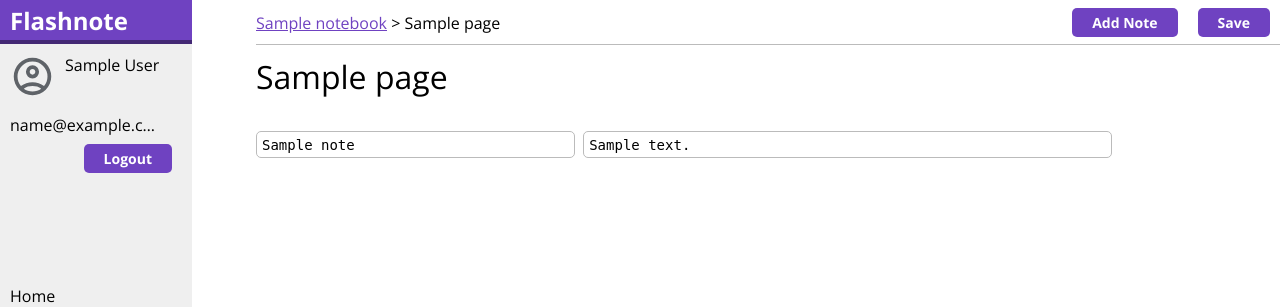
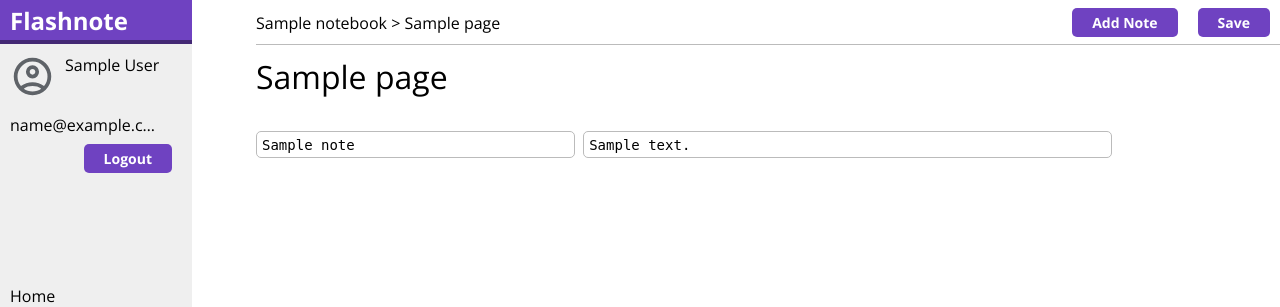
Before and after one commit to troshchiy/flashnote, a Django app: page /editor/page/00000000-0000-0000-0000-000000000001/ in a window 1280 px wide. Shown: the top 307 px of the page. Run offline with Django 5.2, Linux system fonts and the light colour scheme; a user stored in the database is signed in; tables that the repository leaves empty hold one stand-in row (values such as "Sample post").

Commit message:
Change the link style of the editor header

```diff
--- a/flashnote/editor/static/css/editor.css
+++ b/flashnote/editor/static/css/editor.css
@@ -79,6 +79,15 @@ table input:hover {
     position:-webkit-sticky;
     position:sticky;
     top:0;
+}
+
+#editor-header a {
+    color:#000;
+    text-decoration:none;
+}
+
+#editor-header a:hover {
+    color:#6f42c1;
 }
 
 #page-title {
```
